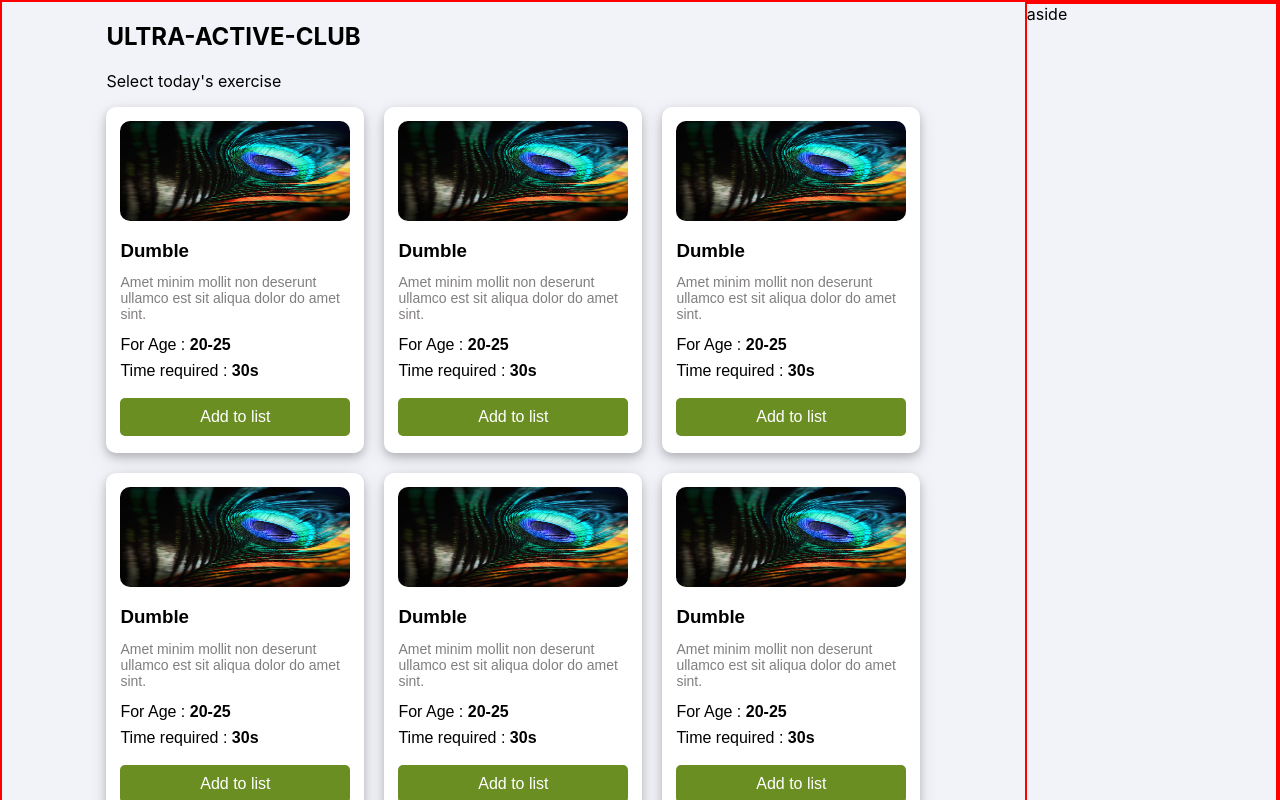
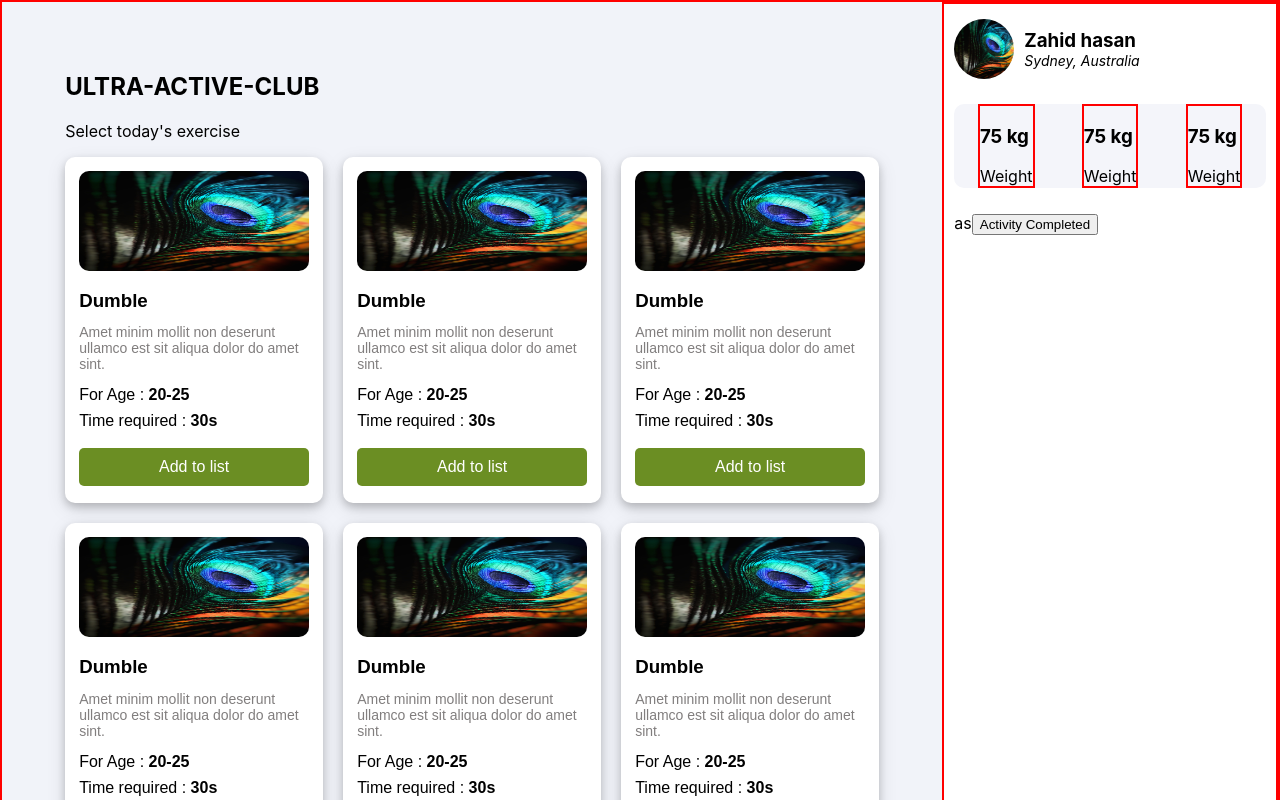
Before and after one commit to Ahsan-Sayeed/Ultra-Active-Club, a React (Create React App) app: page / in a window 1280 px wide. Shown: the top 800 px of the page. Built offline with nearby package versions, Linux system fonts and the light colour scheme.

Commit message:
aside address bar added

```diff
--- a/src/App.css
+++ b/src/App.css
@@ -4,3 +4,8 @@
   grid-template-columns: auto auto;
   background-color: rgb(241,243,249);
 }
+@media only screen and (max-width: 600px){
+  .container{
+      grid-template-columns: auto;
+  }
+}
--- a/src/components/Aside/Aside.css
+++ b/src/components/Aside/Aside.css
@@ -1,3 +1,11 @@
 .asideContainer{
     border:2px solid red;
+    padding: 15px 10px;
+    background-color: white;
 }
+
+@media only screen and (max-width: 600px){
+    .asideContainer{
+        display: none;
+    }
+}
--- a/src/components/Aside/Aside.js
+++ b/src/components/Aside/Aside.js
@@ -1,10 +1,16 @@
 import React from 'react';
 import './Aside.css';
+import image from '../../Assets/img1.jpg';
+import Profile from './SubComponents/Profile/Profile';
 
 const Aside = () => {
     return (
         <div className='asideContainer'>
-            aside
+             <Profile image={image}/>
+             {/* <Break />
+            <Details/> */}
+            as
+            <button>Activity Completed</button>
         </div>
     );
 };
--- /dev/null
+++ b/src/components/Aside/SubComponents/Profile/Profile.css
@@ -0,0 +1,32 @@
+.profileImage{
+    height: 60px;
+    width: 60px;
+    border-radius: 100%;
+}
+.profileAddress{
+    display: flex;
+
+}
+.profileNameAddr{
+    margin-left:10px;
+    display: flex;
+    flex-direction: column;
+    justify-content: center;
+}
+.profileNameAddr>h3{
+    margin: 0;
+}
+.profileNameAddr>address{
+    font-size: 14px;
+}
+.profileUnits{
+    display: flex;
+    justify-content: space-around;
+    border-radius: 10px;
+    margin:25px 0;
+    background-color: rgb(244,245,250);
+    /* ==>>continue from here */
+}
+.profileUnits>div{
+    border:2px solid red;
+}
--- /dev/null
+++ b/src/components/Aside/SubComponents/Profile/Profile.js
@@ -0,0 +1,34 @@
+import React from 'react';
+import './Profile.css';
+
+const Profile = ({image}) => {
+    return (
+        <div>
+            <div className='profileAddress'>
+                <img src={image} className='profileImage' />
+                <div className='profileNameAddr'>
+                    <h3 className='profileName'>Zahid hasan</h3>
+                    <address>Sydney, Australia</address>
+                </div>
+            </div>
+
+            <div className='profileUnits'>
+                <div>
+                   <h3>75 <span>kg</span> </h3>
+                    <span>Weight</span>
+                </div>
+                <div>
+                   <h3>75 <span>kg</span> </h3>
+                    <span>Weight</span>
+                </div>
+                <div>
+                   <h3>75 <span>kg</span> </h3>
+                    <span>Weight</span>
+                </div>
+
+            </div>
+        </div>
+    );
+};
+
+export default Profile;
--- a/src/components/CardContainer/CardContainer.css
+++ b/src/components/CardContainer/CardContainer.css
@@ -2,6 +2,7 @@
     display: flex;
     flex-direction: column;
     align-items: center;
+    margin: 50px 0 80px;
 }
 
 .cards{
@@ -10,3 +11,15 @@
     grid-column-gap: 20px;
     grid-row-gap: 20px;
 }
+
+@media only screen and (max-width: 1200px){
+    .cards{
+        grid-template-columns: auto auto;
+    }
+}
+
+@media only screen and (max-width: 768px){
+    .cards{
+        grid-template-columns: auto;
+    }
+}
```
